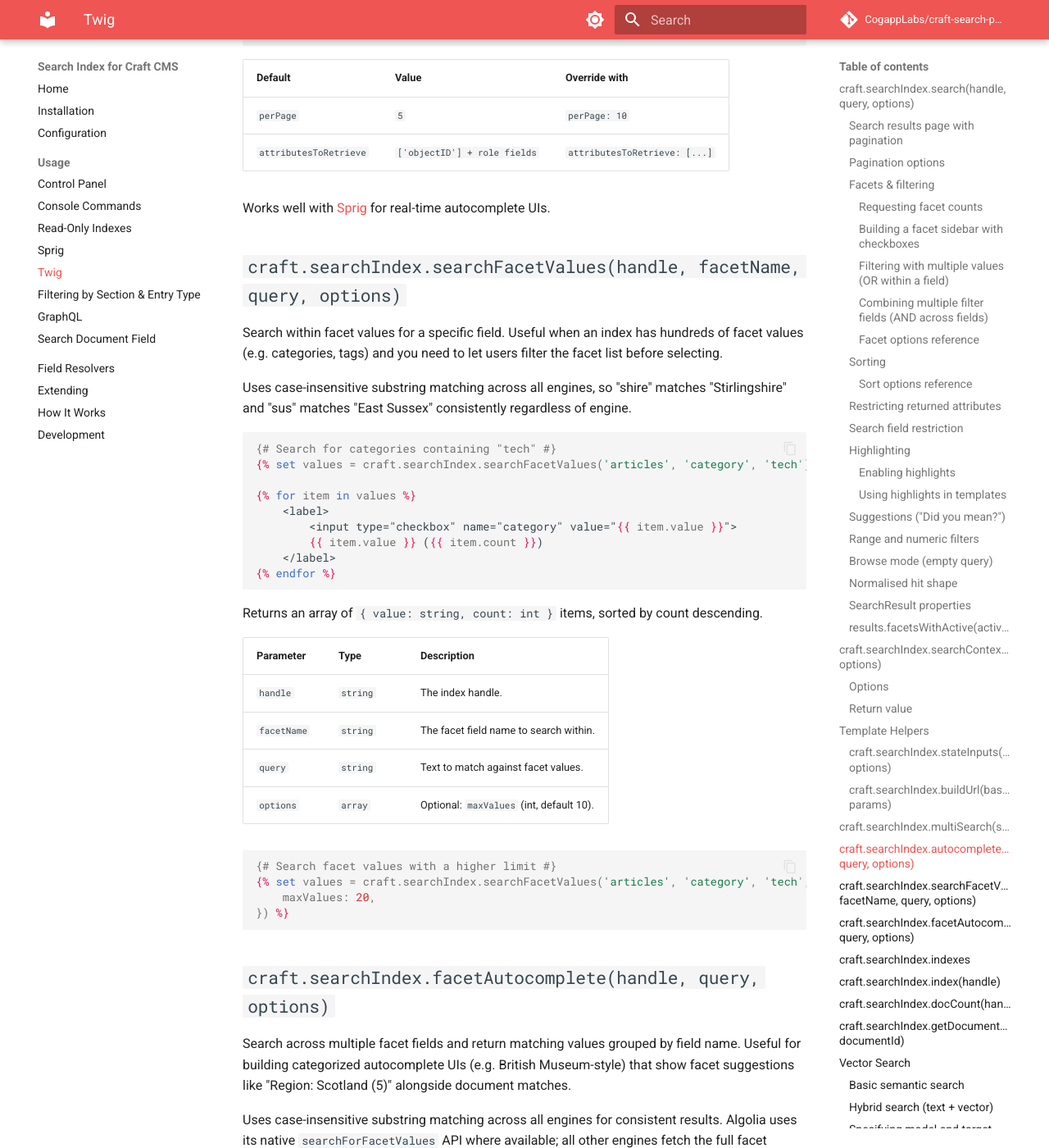
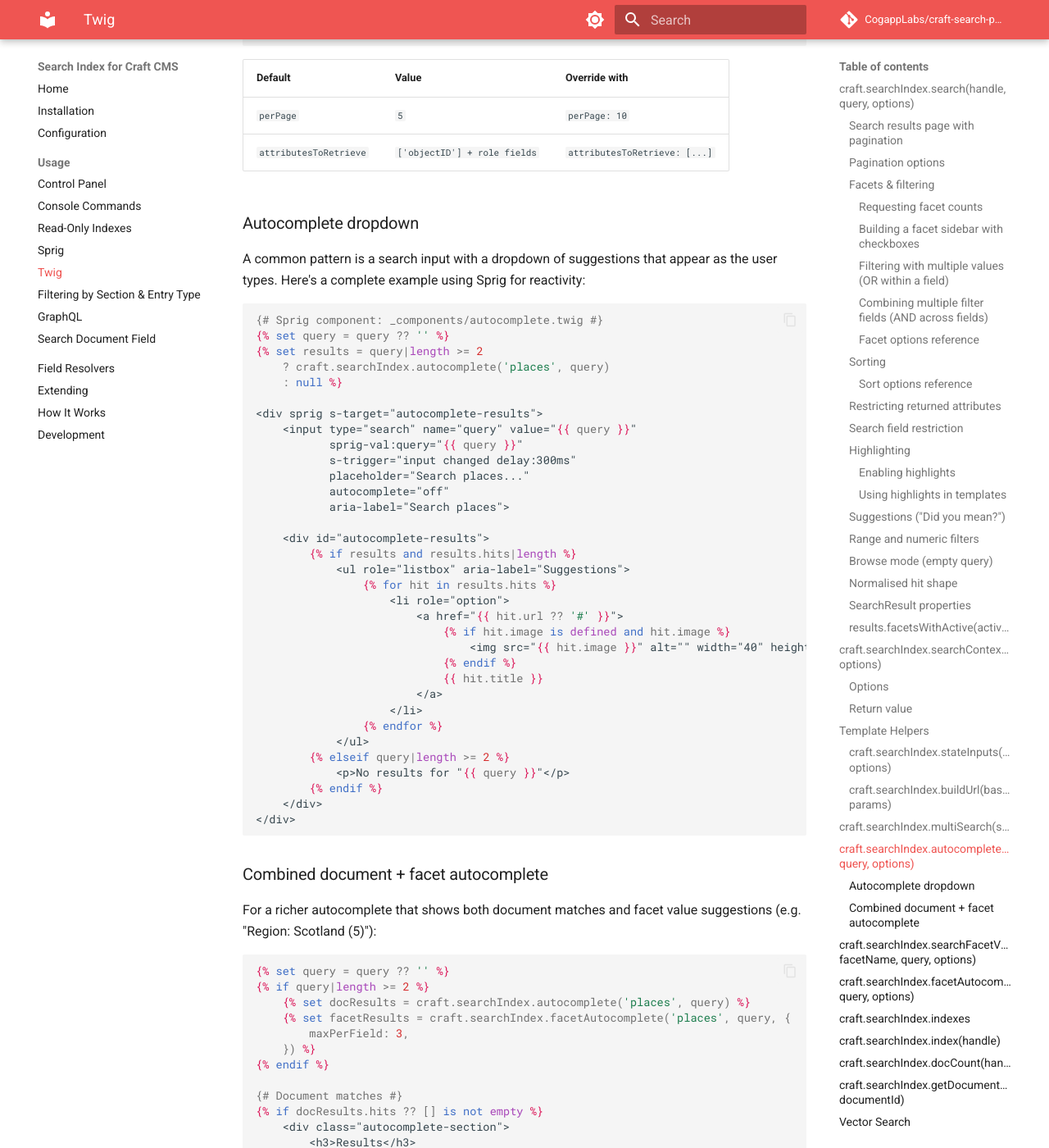
Before and after one commit to CogappLabs/craft-search-plugin, an MkDocs documentation site: the page built from docs/usage/twig.md, in a window 1280 px wide and 1400 px high, scrolled down 13920 px. Shown: the whole window at 82% size. Built offline with MkDocs 1.6.1 and Material for MkDocs 9.7.7, drawn with Linux system fonts in a browser that asks for light colours; comment, search, counter and statistics services are not loaded; some of the changed text lies outside the part shown.

Commit message:
Add autocomplete docs and did-you-mean plan
- Add Sprig autocomplete dropdown and combined doc+facet examples to twig.md
- Add did-you-mean cross-engine suggestions plan

Co-Authored-By: Claude Opus 4.6 <noreply@anthropic.com>

````diff
--- a/docs/usage/twig.md
+++ b/docs/usage/twig.md
@@ -593,6 +593,84 @@ All standard search options are accepted and override the autocomplete defaults:
 | `perPage`            | `5`            | `perPage: 10`                  |
 | `attributesToRetrieve` | `['objectID'] + role fields` | `attributesToRetrieve: [...]`  |
 
+### Autocomplete dropdown
+
+A common pattern is a search input with a dropdown of suggestions that appear as the user types. Here's a complete example using Sprig for reactivity:
+
+```twig
+{# Sprig component: _components/autocomplete.twig #}
+{% set query = query ?? '' %}
+{% set results = query|length >= 2
+    ? craft.searchIndex.autocomplete('places', query)
+    : null %}
+
+<div sprig s-target="autocomplete-results">
+    <input type="search" name="query" value="{{ query }}"
+           sprig-val:query="{{ query }}"
+           s-trigger="input changed delay:300ms"
+           placeholder="Search places..."
+           autocomplete="off"
+           aria-label="Search places">
+
+    <div id="autocomplete-results">
+        {% if results and results.hits|length %}
+            <ul role="listbox" aria-label="Suggestions">
+                {% for hit in results.hits %}
+                    <li role="option">
+                        <a href="{{ hit.url ?? '#' }}">
+                            {% if hit.image is defined and hit.image %}
+                                <img src="{{ hit.image }}" alt="" width="40" height="40">
+                            {% endif %}
+                            {{ hit.title }}
+                        </a>
+                    </li>
+                {% endfor %}
+            </ul>
+        {% elseif query|length >= 2 %}
+            <p>No results for "{{ query }}"</p>
+        {% endif %}
+    </div>
+</div>
+```
+
+### Combined document + facet autocomplete
+
+For a richer autocomplete that shows both document matches and facet value suggestions (e.g. "Region: Scotland (5)"):
+
+```twig
+{% set query = query ?? '' %}
+{% if query|length >= 2 %}
+    {% set docResults = craft.searchIndex.autocomplete('places', query) %}
+    {% set facetResults = craft.searchIndex.facetAutocomplete('places', query, {
+        maxPerField: 3,
+    }) %}
+{% endif %}
+
+{# Document matches #}
+{% if docResults.hits ?? [] is not empty %}
+    <div class="autocomplete-section">
+        <h3>Results</h3>
+        {% for hit in docResults.hits %}
+            <a href="{{ hit.url ?? '#' }}">{{ hit.title }}</a>
+        {% endfor %}
+    </div>
+{% endif %}
+
+{# Facet suggestions #}
+{% for fieldName, values in facetResults ?? [] %}
+    <div class="autocomplete-section">
+        <h3>{{ fieldName|title }}</h3>
+        {% for item in values %}
+            <a href="{{ craft.searchIndex.buildUrl('/search', {
+                ('filters[' ~ fieldName ~ '][]'): item.value,
+            }) }}">
+                {{ item.value }} ({{ item.count }})
+            </a>
+        {% endfor %}
+    </div>
+{% endfor %}
+```
+
 Works well with [Sprig](sprig.md) for real-time autocomplete UIs.
 
 ## `craft.searchIndex.searchFacetValues(handle, facetName, query, options)`
````
Also changed, not shown: docs/plans/did-you-mean.md (added, +166 -0 lines).
